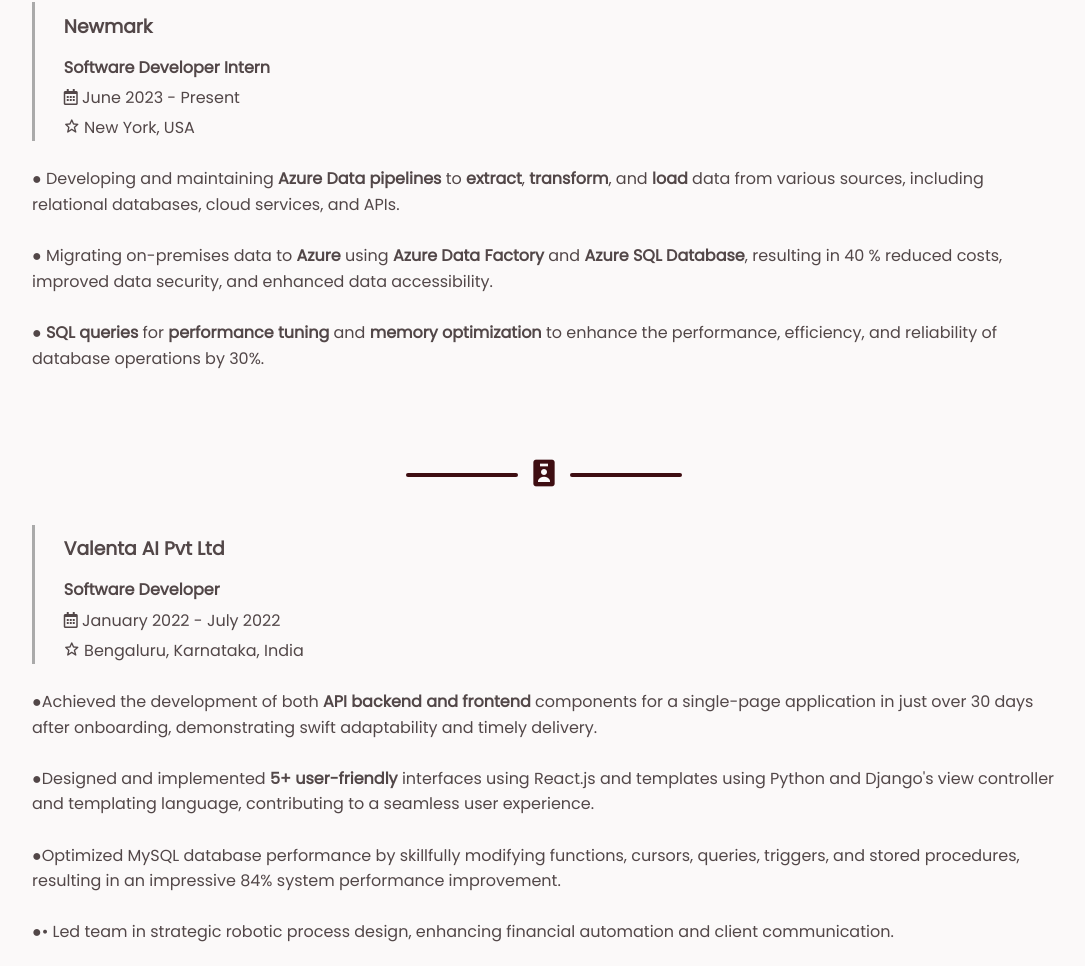
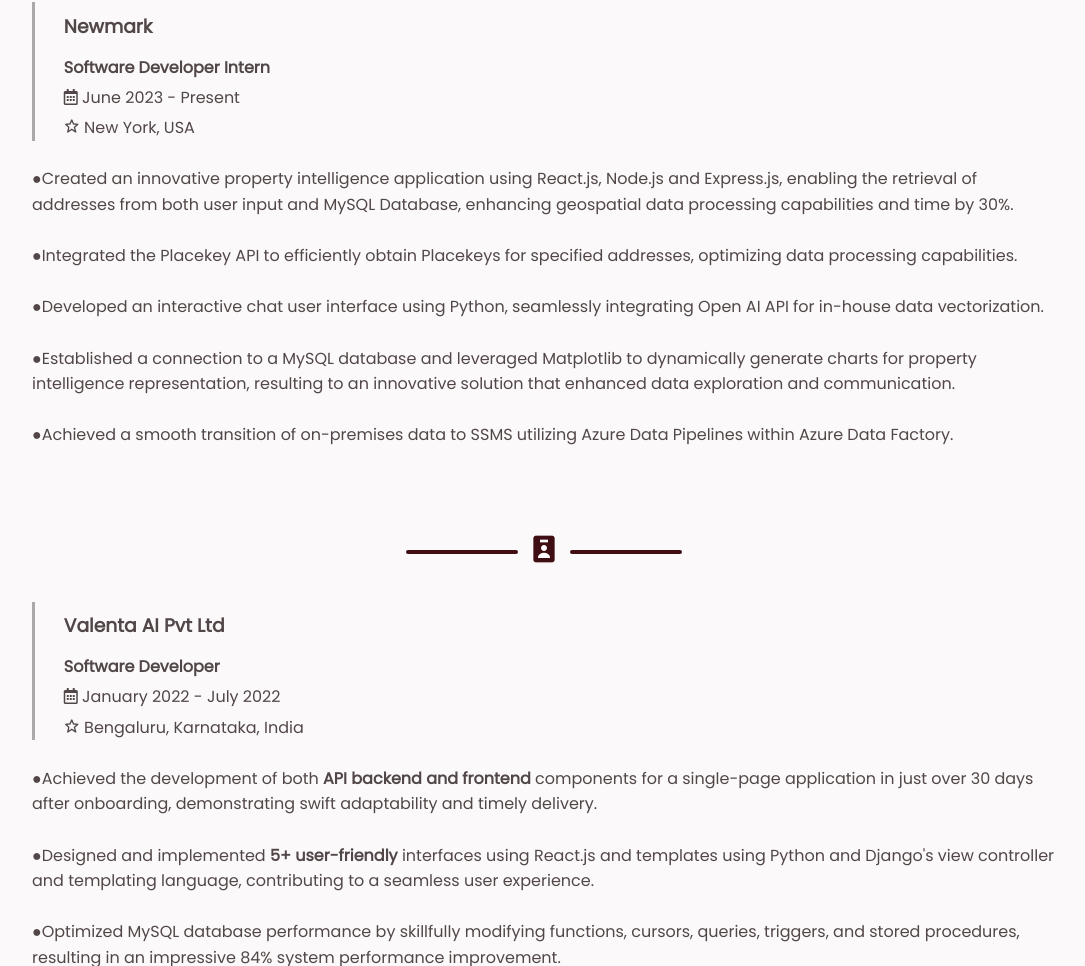
Before and after one commit to goutham45/gouthamchadalla.github.io, a plain HTML site: page index.html in a window 1280 px wide. Shown: the part 2223-3189 px from the top of the page, without its empty margins (96-1181 px from the left). Drawn offline with nearby package versions, Linux system fonts and the light colour scheme.

Commit message:
Internship Updated

```diff
--- a/index.html
+++ b/index.html
@@ -421,10 +421,12 @@
             </div>
             <br />
             <p class="">
-              <strong>●</strong> Developing and maintaining <strong>Azure Data pipelines</strong> to <strong>extract</strong>, <strong>transform</strong>, and <strong>load </strong> data from various sources, including relational databases, cloud services, and APIs.<br/><br/>
-              <strong>●</strong> Migrating on-premises data to <strong>Azure</strong> using <strong>Azure Data Factory</strong> and <strong>Azure SQL Database</strong>, resulting in 40 % reduced costs, improved data security, and enhanced data accessibility.<br/><br/>
-              <strong>●</strong> <strong>SQL queries</strong> for <strong>performance tuning</strong> and <strong>memory optimization</strong> to enhance the performance, efficiency, and reliability of database operations by 30%.<br/><br/>
-
+              <strong>●</strong>Created an innovative property intelligence application using React.js, Node.js and Express.js, enabling the retrieval of addresses from both user input and MySQL Database, enhancing geospatial data processing capabilities and time by 30%. <br/><br/>
+              <strong>●</strong>Integrated the Placekey API to efficiently obtain Placekeys for specified addresses, optimizing data processing capabilities.
+               <br/><br/>
+              <strong>●</strong>Developed an interactive chat user interface using Python, seamlessly integrating Open AI API for in-house data vectorization. <br/><br/>
+              <strong>●</strong>Established a connection to a MySQL database and leveraged Matplotlib to dynamically generate charts for property intelligence representation, resulting to an innovative solution that enhanced data exploration and communication.<br/><br/>
+              <strong>●</strong>Achieved a smooth transition of on-premises data to SSMS utilizing Azure Data Pipelines within Azure Data Factory. <br/><br/>
 
             </p></div></div>
           </section>
@@ -467,7 +469,7 @@
                   <strong>●</strong>Achieved the development of both <strong>API backend and frontend</strong> components for a single-page application in just over 30 days after onboarding, demonstrating swift adaptability and timely delivery.<br/><br/>
                   <strong>●</strong>Designed and implemented <strong>5+ user-friendly</strong> interfaces using React.js and templates using Python and Django's view controller and templating language, contributing to a seamless user experience.<br/><br/>
                   <strong>●</strong>Optimized MySQL database performance by skillfully modifying functions, cursors, queries, triggers, and stored procedures, resulting in an impressive 84% system performance improvement.<br/><br/>
-                  <strong>●</strong>•	Led team in strategic robotic process design, enhancing financial automation and client communication.<br/><br/>
+                  <strong>●</strong>Led team in strategic robotic process design, enhancing financial automation and client communication.<br/><br/>
 
 
                 </p></div></div>
```
